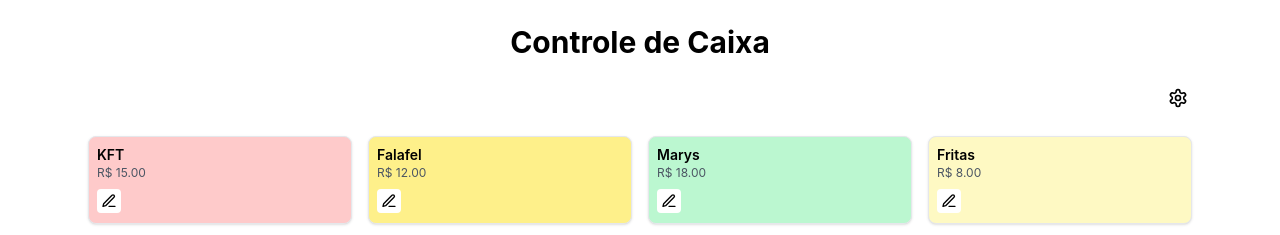
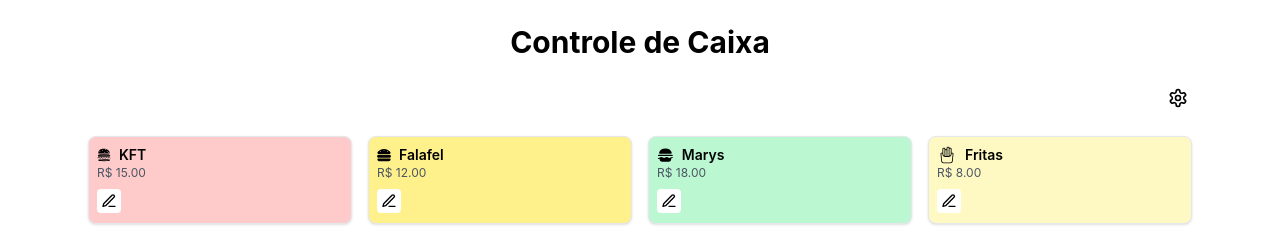
Before and after one commit to TamLeal/souk-app, a React (Vite) app: page / in a window 1280 px wide. Shown: the top 235 px of the page. Built offline with nearby package versions, Linux system fonts and the light colour scheme.

Commit message:
icons cards

```diff
--- a/package.json
+++ b/package.json
@@ -13,7 +13,8 @@
     "lucide-react": "^0.263.1",
     "papaparse": "^5.4.1",
     "react": "^18.2.0",
-    "react-dom": "^18.2.0"
+    "react-dom": "^18.2.0",
+    "react-icons": "^5.3.0"
   },
   "devDependencies": {
     "@types/react": "^18.0.28",
--- a/src/components/ControleCaixaExpedicao.jsx
+++ b/src/components/ControleCaixaExpedicao.jsx
@@ -5,6 +5,10 @@ import {
 } from 'lucide-react';
 import { saveAs } from 'file-saver';
 import Papa from 'papaparse';
+import { CiFries } from "react-icons/ci";
+import { FaHamburger } from "react-icons/fa";
+import { GiHamburger } from "react-icons/gi";
+import { PiHamburgerFill } from "react-icons/pi"; // Novo ícone para Marys
 
 const opcionais = [
   { id: 1, nome: 'Sem alface' },
@@ -368,7 +372,12 @@ const ControleCaixaExpedicao = () => {
             onClick={() => adicionarAoCarrinho(produto, [])}
           >
             <h3 className="text-sm font-semibold flex items-center">
-              {produto.icone} {produto.nome}
+              {/* Aqui estão os ícones de acordo com o produto */}
+              {produto.nome === 'KFT' && <GiHamburger className="mr-2" />}
+              {produto.nome === 'Falafel' && <FaHamburger className="mr-2" />}
+              {produto.nome === 'Marys' && <PiHamburgerFill className="mr-2" style={{ fontSize: '1.05rem' }} />} {/* Novo ícone para Marys */}
+              {produto.nome === 'Fritas' && <CiFries className="mr-2" style={{ fontSize: '1.25rem' }} />}
+              {produto.nome}
             </h3>
             <p className="text-gray-600 text-xs">R$ {produto.preco.toFixed(2)}</p>
             <button
```
Also changed, not shown: 1 other file (tests, documents, lock files or other folders).
